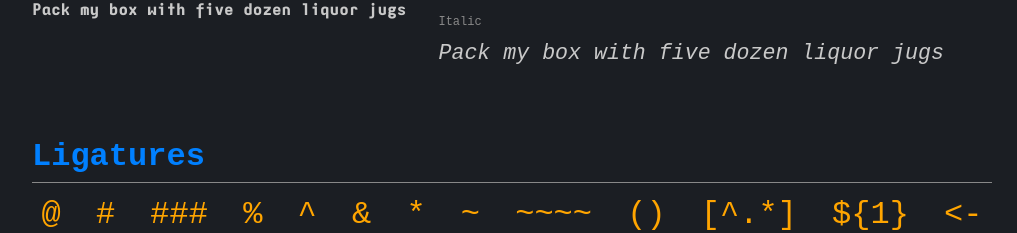
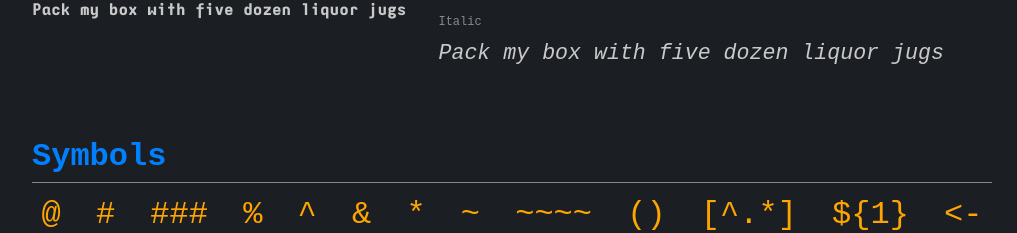
Before and after one commit to panukettu/erisevka-monospace, a plain HTML site: page docs/index.html in a window 1280 px wide. Shown: the part 957-1190 px from the top of the page, without its empty margins (128-1145 px from the left). Drawn offline with Linux system fonts and the light colour scheme; a web font is replaced by a local one.

Commit message:
ligatures -> symbols

```diff
--- a/docs/index.html
+++ b/docs/index.html
@@ -118,7 +118,7 @@
 			</div>
 
 			<section class="font-demo full-width">
-				<h2>Ligatures</h2>
+				<h2>Symbols</h2>
 				<pre class="special-chars">@ # ### % ^ & * ~ ~~~~ () [^.*] ${1} <- -> <> <=></pre>
 				<pre class="special-chars">== === !== != >> >>> << <<< => ==> ______ ------</pre>
 			</section>
```
